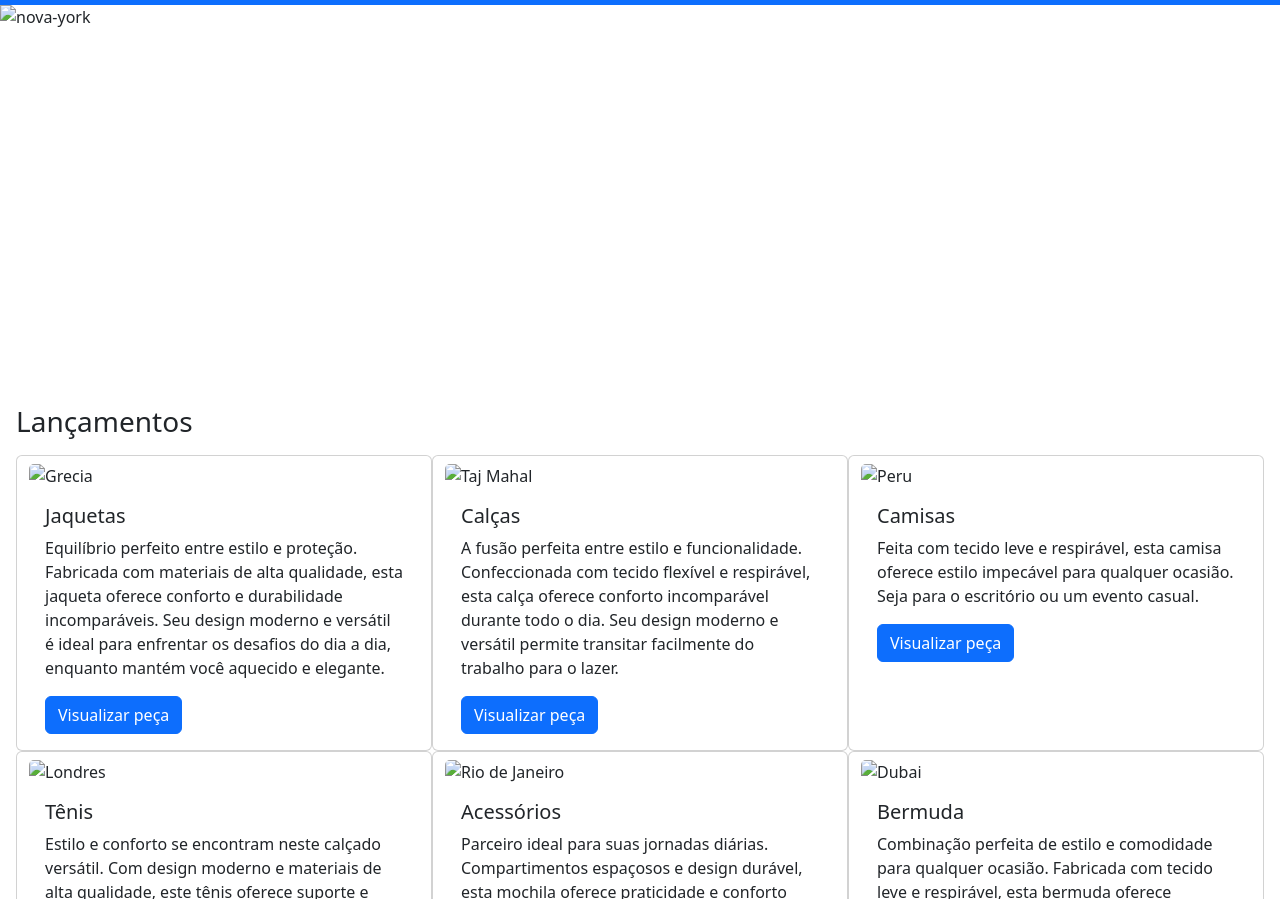
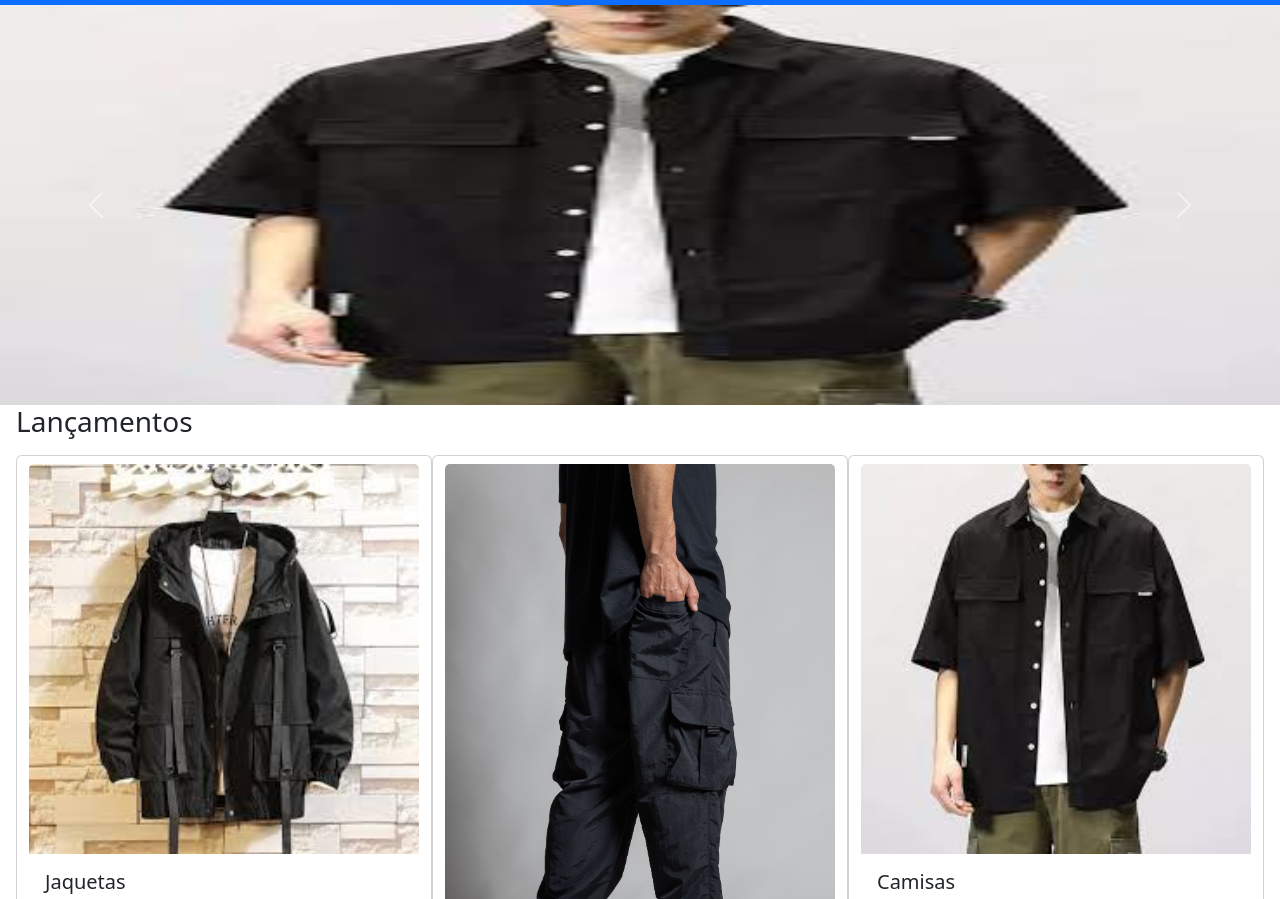
Before and after one commit to JoaoVitorBarros01/site2, a plain HTML site: page index.html in a window 1280 px wide. Shown: the part 51-950 px from the top of the page. Drawn offline with nearby package versions, Linux system fonts and the light colour scheme.

Commit message:
first commit

```diff
--- a/index.html
+++ b/index.html
@@ -38,13 +38,13 @@
       <div id="carouselExample" class="carousel slide">
         <div class="carousel-inner">
           <div class="carousel-item active">
-            <img src="CAMIISA.webp" class="d-block  w-100" style="width: 100%; height: 400px;" alt="nova-york">
+            <img src="camisa.jpeg" class="d-block  w-100" style="width: 100%; height: 400px;" alt="nova-york">
           </div>
           <div class="carousel-item">
-            <img src="jaqueta.jpg" class="d-block  w-100"style="width: 100%; height: 400px;"  alt="Paris">
+            <img src="jaqueta.jpeg" class="d-block  w-100"style="width: 100%; height: 400px;"  alt="Paris">
           </div>
           <div class="carousel-item">
-            <img src="CALCACA.webp" class="d-block  w-100"style="width: 100%; height: 400px;"  alt="Coliseu">
+            <img src="calca.jpg" class="d-block  w-100"style="width: 100%; height: 400px;"  alt="Coliseu">
           </div>
         </div>
         <button class="carousel-control-prev" type="button" data-bs-target="#carouselExample" data-bs-slide="prev">
@@ -63,7 +63,7 @@
         <div class="container-fluid my-3">
             <div class="row">
             <div class="card col-4">
-                <img src="jaqueta.jpg" class="card-img-top mt-2" alt="Grecia">
+                <img src="jaqueta.jpeg" class="card-img-top mt-2" alt="Grecia">
                 <div class="card-body">
                   <h5 class="card-title">Jaquetas</h5>
                   <p class="card-text">Equilíbrio perfeito entre estilo e proteção. Fabricada com materiais de alta qualidade, esta jaqueta oferece conforto e durabilidade incomparáveis. Seu design moderno e versátil é ideal para enfrentar os desafios do dia a dia, enquanto mantém você aquecido e elegante.</p>
@@ -71,7 +71,7 @@
                 </div>
               </div>
               <div class="card col-4">
-                <img src="CALCACA.webp" class="card-img-top mt-2" alt="Taj Mahal">
+                <img src="calca.jpg" class="card-img-top mt-2" alt="Taj Mahal">
                 <div class="card-body">
                   <h5 class="card-title">Calças</h5>
                   <p class="card-text">A fusão perfeita entre estilo e funcionalidade. Confeccionada com tecido flexível e respirável, esta calça oferece conforto incomparável durante todo o dia. Seu design moderno e versátil permite transitar facilmente do trabalho para o lazer.</p>
@@ -79,7 +79,7 @@
                 </div>
               </div>
               <div class="card col-4">
-                <img src="CAMIISA.webp" class="card-img-top mt-2" alt="Peru">
+                <img src="camisa.jpeg" class="card-img-top mt-2" alt="Peru">
                 <div class="card-body">
                   <h5 class="card-title">Camisas</h5>
                   <p class="card-text">Feita com tecido leve e respirável, esta camisa oferece estilo impecável para qualquer ocasião. Seja para o escritório ou um evento casual.</p>
@@ -87,7 +87,7 @@
                 </div>
               </div>
               <div class="card col-4">
-                <img src="tenis.jpg" class="card-img-top mt-2" alt="Londres">
+                <img src="cargo.webp" class="card-img-top mt-2" alt="Londres">
                 <div class="card-body">
                   <h5 class="card-title">Tênis</h5>
                   <p class="card-text">Estilo e conforto se encontram neste calçado versátil. Com design moderno e materiais de alta qualidade, este tênis oferece suporte e flexibilidade para todas as suas atividades diárias.</p>
@@ -95,7 +95,7 @@
                 </div>
               </div>
               <div class="card col-4">
-                <img src="mochial.webp" class="card-img-top mt-2" alt="Rio de Janeiro">
+                <img src="mochila.jpg" class="card-img-top mt-2" alt="Rio de Janeiro">
                 <div class="card-body">
                   <h5 class="card-title">Acessórios</h5>
                   <p class="card-text">Parceiro ideal para suas jornadas diárias. Compartimentos espaçosos e design durável, esta mochila oferece praticidade e conforto onde quer que você vá. Seja para o trabalho, escola ou aventuras ao ar livre.</p>
@@ -103,7 +103,7 @@
                 </div>
               </div>
               <div class="card col-4">
-                <img src="bermuda cargooo.png" class="card-img-top mt-2" alt="Dubai">
+                <img src="bermuda.jpeg" class="card-img-top mt-2" alt="Dubai">
                 <div class="card-body">
                   <h5 class="card-title">Bermuda</h5>
                   <p class="card-text">Combinação perfeita de estilo e comodidade para qualquer ocasião. Fabricada com tecido leve e respirável, esta bermuda oferece liberdade de movimento e conforto o dia todo. Seu design versátil e contemporâneo é ideal para momentos casuais ou atividades ao ar livre.</p>
```
Also changed, not shown: bermuda.jpeg (added), calca.jpg (added), camisa.jpeg (added), cargo.webp (added), jaqueta.jpeg (added), mochila.jpg (added).
